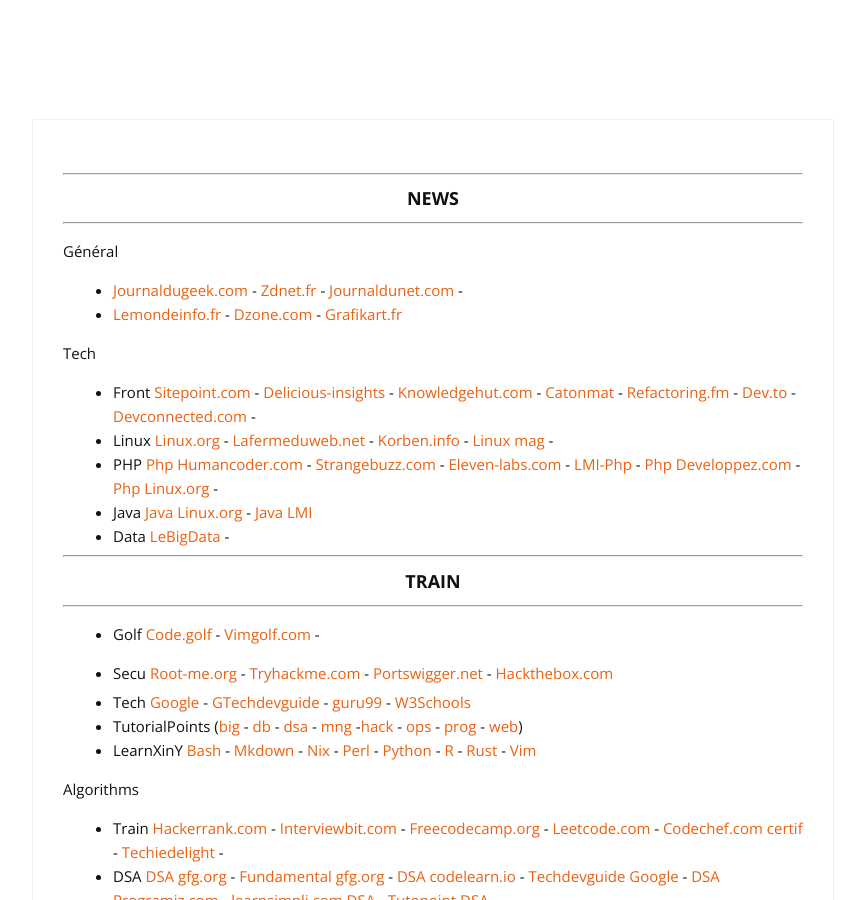
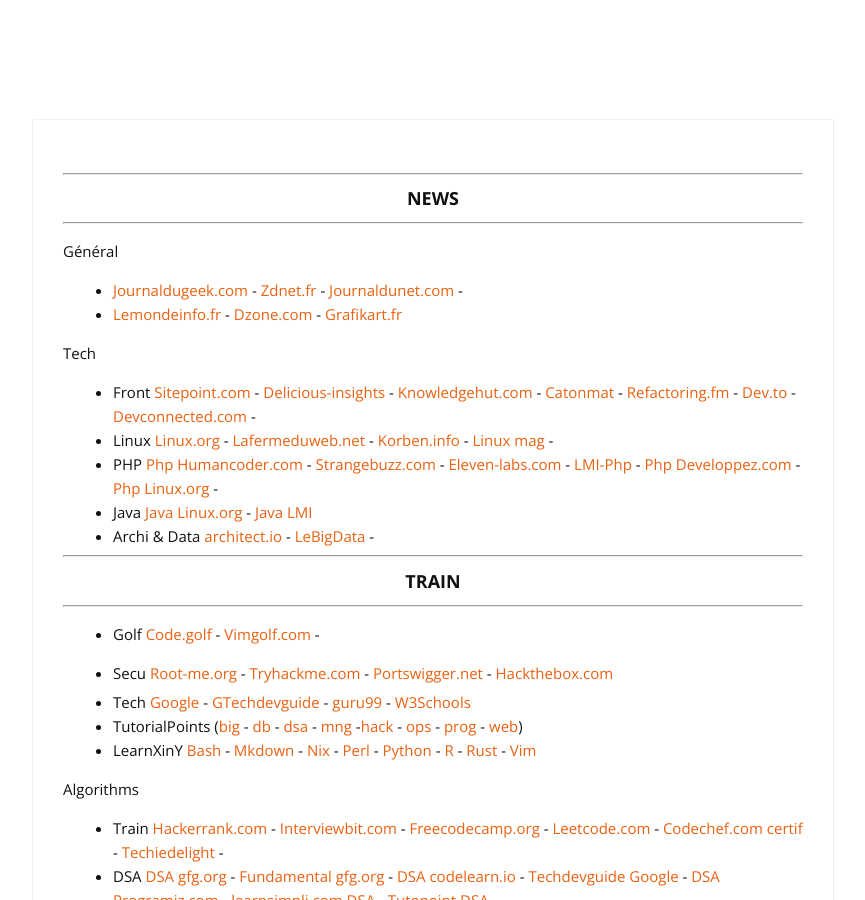
Before and after one commit to cylmat/cylmat.github.io, a Jekyll site: the page built from _pages/USEFUL.md, in a window 1280 px wide and 900 px high. Shown: the whole window, without its empty margins (207-1072 px from the left). Built offline with Jekyll 4.4.1, drawn with Linux system fonts in a browser that asks for light colours; nearby versions of some CDN libraries.

Commit message:
Update USEFUL.md

```diff
--- a/_pages/USEFUL.md
+++ b/_pages/USEFUL.md
@@ -17,7 +17,7 @@
 * Linux [Linux.org](https://linuxfr.org) - [Lafermeduweb.net](https://www.lafermeduweb.net) - [Korben.info](https://korben.info) - [Linux mag](https://connect.ed-diamond.com/gnu-linux-magazine) -
 * PHP [Php Humancoder.com](https://news.humancoders.com/t/php) - [Strangebuzz.com](https://www.strangebuzz.com/fr) - [Eleven-labs.com](https://blog.eleven-labs.com) - [LMI-Php](https://www.lemondeinformatique.fr/toute-l-actualite-marque-sur-php-group-711.html) - [Php Developpez.com](https://php.developpez.com) - [Php Linux.org](https://linuxfr.org/sections/php) -
 * Java [Java Linux.org](https://linuxfr.org/sections/java) - [Java LMI](https://www.lemondeinformatique.fr/toute-l-actualite-produit-sur-java-42.html)
-* Data [LeBigData](https://www.lebigdata.fr) -
+* Archi & Data [architect.io](https://www.architect.io/blog/) - [LeBigData](https://www.lebigdata.fr) -
 
 ---
 ### <center>TRAIN</center>
```
